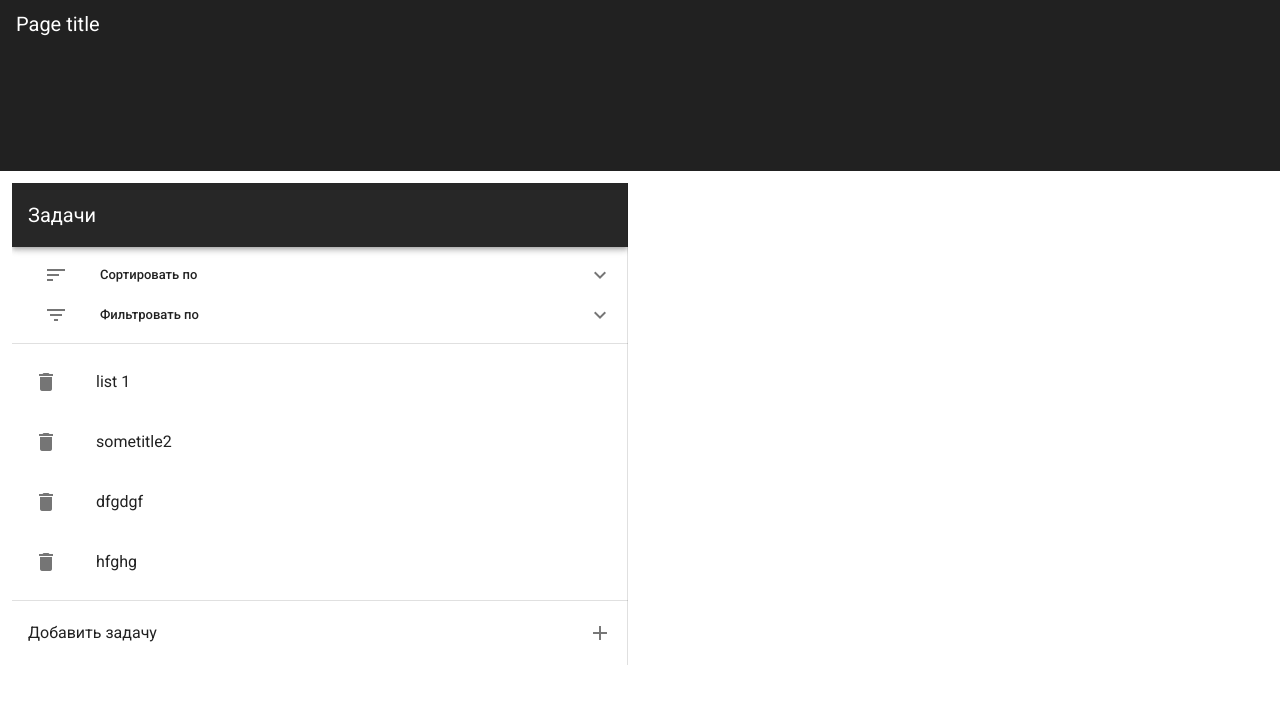
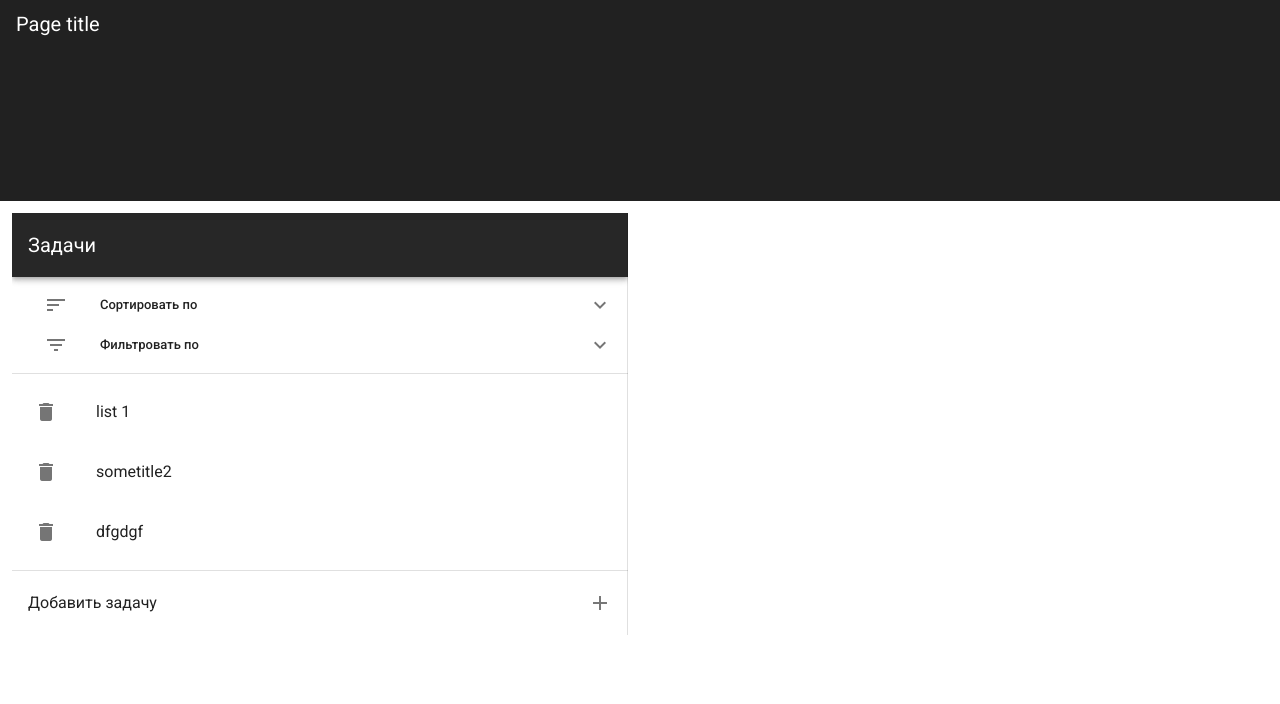
Before and after one commit to novkri/Task_3_Academy, a Vue app: page / in a window 1280 px wide. Shown: the top 704 px of the page. Built offline with nearby package versions, Linux system fonts and the light colour scheme; data requests are answered from the project's data file.

Commit message:
deleting task is done

```diff
--- a/db/db.json
+++ b/db/db.json
@@ -11,10 +11,6 @@
     {
       "title": "dfgdgf",
       "id": 3
-    },
-    {
-      "title": "hfghg",
-      "id": 4
     }
   ],
   "tasks": [
--- a/src/components/Lists.vue
+++ b/src/components/Lists.vue
@@ -33,7 +33,7 @@
       <v-list-item v-for="(list, i) in LISTS" :key="i" @click.prevent="toggle(list.id)">
 
         <v-list-item-action>
-          <v-btn icon @click.stop="openModal(list.title)"><v-icon>delete</v-icon></v-btn>
+          <v-btn icon @click.stop="openModal(list.title, list.id)"><v-icon>delete</v-icon></v-btn>
         </v-list-item-action>
 
         <v-list-item-content>
@@ -66,7 +66,7 @@
 
 
   </v-navigation-drawer>
-  <Popup v-if="paramsModal.open" @closePopup="closePopup" v-model="paramsModal" :val="paramsModal.title" @deleteList="deleteList(index)"/>
+  <Popup v-if="paramsModal.open" @closePopup="closePopup" v-model="paramsModal" :val="paramsModal.title" :listId="paramsModal.listId" @deleteList="deleteList(paramsModal.listId)"/>
   <!-- deletelist ??? -->
 </div>
 
@@ -88,7 +88,8 @@
     data: () => ({
       paramsModal: {
         open: false,
-        title: ''
+        title: '',
+        listId: undefined
       },
       items: [{
           action: "sort",
@@ -144,12 +145,11 @@
       closePopup () {
         this.paramsModal.open = false
       },
-      openModal(title) {
+      openModal(title, id) {
         this.paramsModal.title = title
+        this.paramsModal.listId = id
         console.log(this.paramsModal);
         this.paramsModal.open = true
-
-        console.log(this.paramsModal.title,this.paramsModal.open);
       },
 
 
@@ -178,6 +178,7 @@
       },
 
       async deleteList(index) {
+        console.log(index);
         await this.$store.dispatch("DELETE_LIST", index).then(response => {
             // + окошко с вопросом
 
--- a/src/components/Popup.vue
+++ b/src/components/Popup.vue
@@ -4,7 +4,7 @@
       <v-dialog v-model="paramsModal">
         <!--  -->
         <v-card>
-          <v-card-title>{{paramsModal}}// Title: {{val}}</v-card-title>
+          <v-card-title>{{paramsModal}}// Title: {{val}} + id {{listId}}</v-card-title>
 
           <v-card-text>
             <v-container>
@@ -22,7 +22,7 @@
 <script>
 export default {
   name: 'popup',
-  props: ['val'],
+  props: ['val', 'listId'],
   // props: {
   //   open: Boolean,
   //   title: String
@@ -30,7 +30,7 @@ export default {
   data: () => ({
     paramsModal: {
       open: true,
-      title: '' // probably dont nned it anymore
+      // title: '' // probably dont nned it anymore
     }
   }),
   methods: {
@@ -40,10 +40,11 @@ export default {
 
 
 
-    deleteList() {
+    async deleteList(listId) {
       // here get id AND ttile and return id to Parent
-      this.$emit('deleteList')
+      await this.$emit('deleteList', listId)
       console.log("submitDelete заглушка");
+      this.$emit('closePopup')
     }
   }
 }
```
